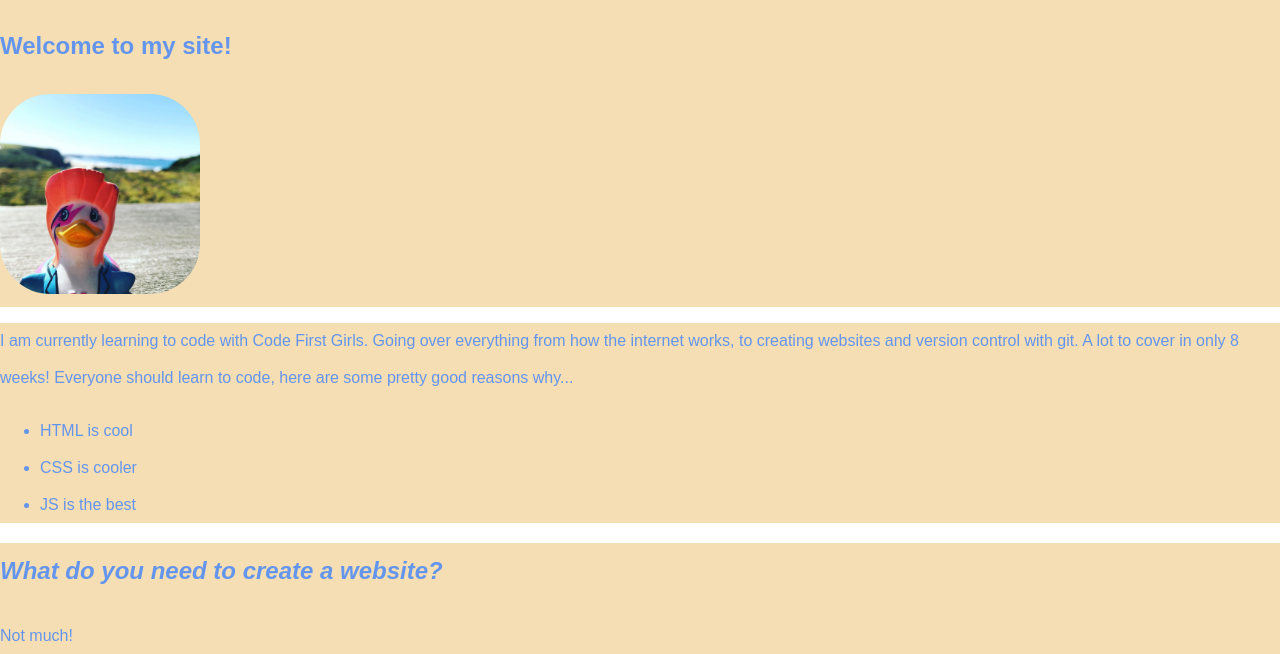
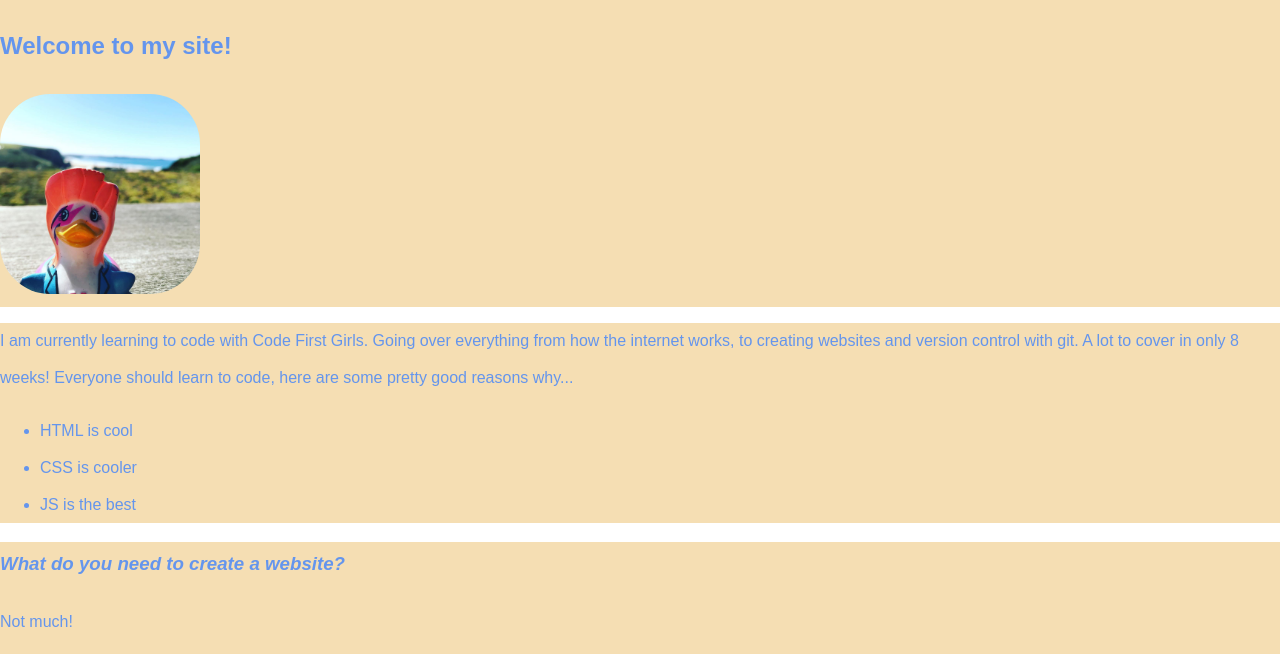
Before and after one commit to ginapgts7/git-test, a plain HTML site: page index.html in a window 1280 px wide. Shown: the part 98-752 px from the top of the page. Drawn offline with Linux system fonts and the light colour scheme.

Commit message:
h2 to h3

```diff
--- a/index.html
+++ b/index.html
@@ -28,7 +28,7 @@
     </div>
 
     <div>
-        <h2><i>What do you need to create a website?</i></h2>
+        <h3><i>What do you need to create a website?</i></h3>
 
         Not much!
 
```
